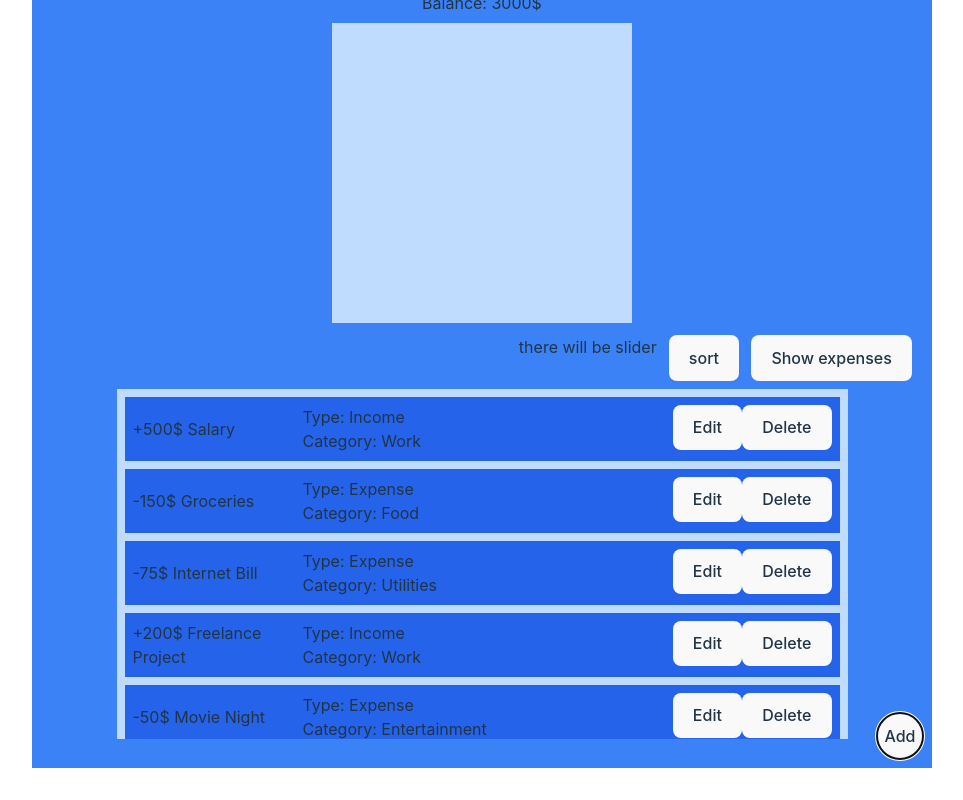
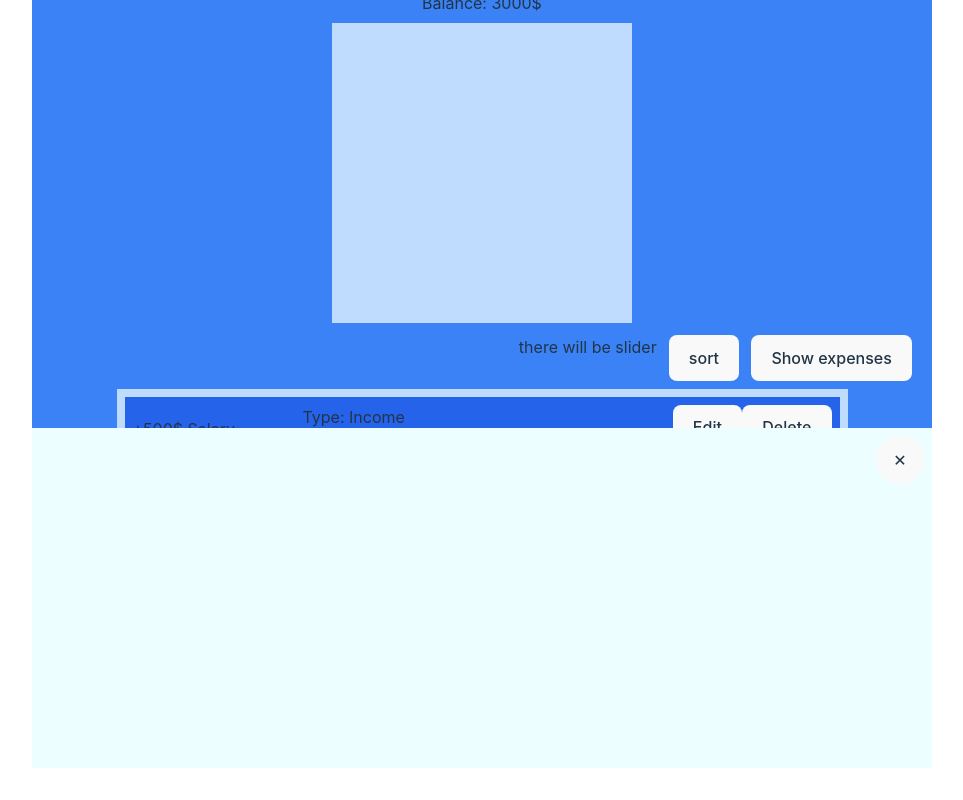
Before and after one commit to WiktorSchab/MyExpenseTracker, a React (Vite) app: page / in a window 1280 px wide. Both pictures are taken after a click on the button "Add". Shown: the part 134-934 px from the top of the page, without its empty margins (158-1121 px from the left). Built offline with nearby package versions, Linux system fonts and the light colour scheme.

Commit message:
Add "AddRecordForm" component
- Add state management for form visibility
- Add functions to toggle form visibility
- Add conditional rendering for form and button
- Create AddRecordForm component with close button (will be updated in future)

```diff
--- a/src/App.jsx
+++ b/src/App.jsx
@@ -1,8 +1,26 @@
+import { useState } from "react";
 import "./App.css";
 import ExpenseItem from "./Components/ExpenseItem";
 import { transactions } from "./Data/transactions";
+import AddRecordForm from "./Components/AddRecordForm";
 
 function App() {
+  const [isFormDisplayed, setIsFormDisplayed] = useState(false);
+
+  const handleAddClick = () => setIsFormDisplayed(true);
+  const handleCloseForm = () => setIsFormDisplayed(false);
+
+  const renderAddButton = () => {
+    return (
+      <button
+        onClick={handleAddClick}
+        className="small-round-button absolute bottom-0 right-0 m-2"
+      >
+        Add
+      </button>
+    );
+  };
+
   return (
     <div className="text-whitept-2 relative h-auto min-h-[850px] w-[900px] bg-blue-500 px-5">
       <h1 className="mb-2 mt-5">Montly expenses</h1>
@@ -43,9 +61,11 @@ function App() {
       </div>
 
       {/* Button to add new expenses */}
-      <button className="absolute bottom-0 right-0 m-2 flex h-12 w-12 items-center justify-center rounded-full">
-        Add
-      </button>
+      {isFormDisplayed ? (
+        <AddRecordForm onClose={handleCloseForm} />
+      ) : (
+        renderAddButton()
+      )}
     </div>
   );
 }
--- /dev/null
+++ b/src/Components/AddRecordForm.jsx
@@ -0,0 +1,22 @@
+import PropTypes from "prop-types";
+
+function AddRecordForm({ onClose }) {
+  return (
+    <div className="slide-in absolute bottom-0 left-0 h-[40%] w-[100%] bg-cyan-50">
+      <div className="w-[100%]bg-blue-500 relative h-[100%]">
+        <button
+          onClick={onClose}
+          className="small-round-button absolute right-0 top-0"
+        >
+          ✕
+        </button>
+      </div>
+    </div>
+  );
+}
+
+AddRecordForm.propTypes = {
+  onClose: PropTypes.func.isRequired,
+};
+
+export default AddRecordForm;
```
